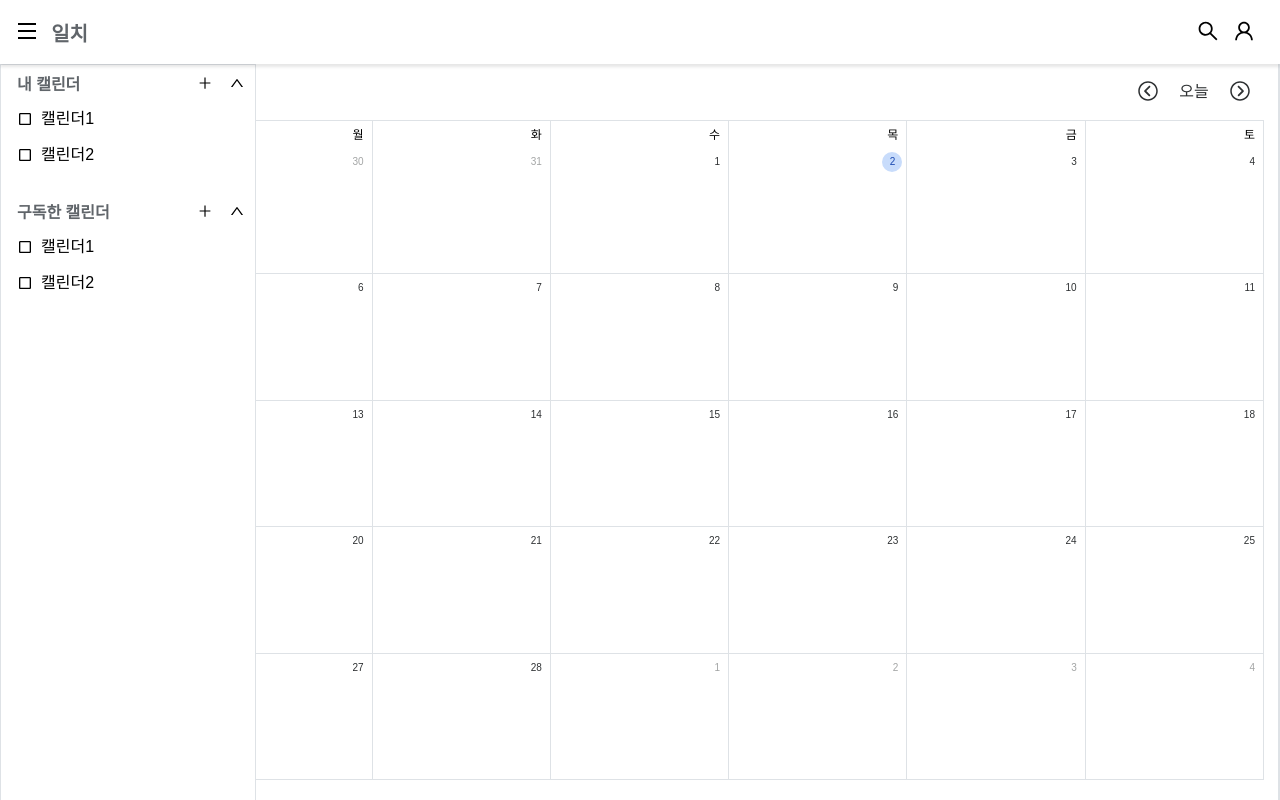
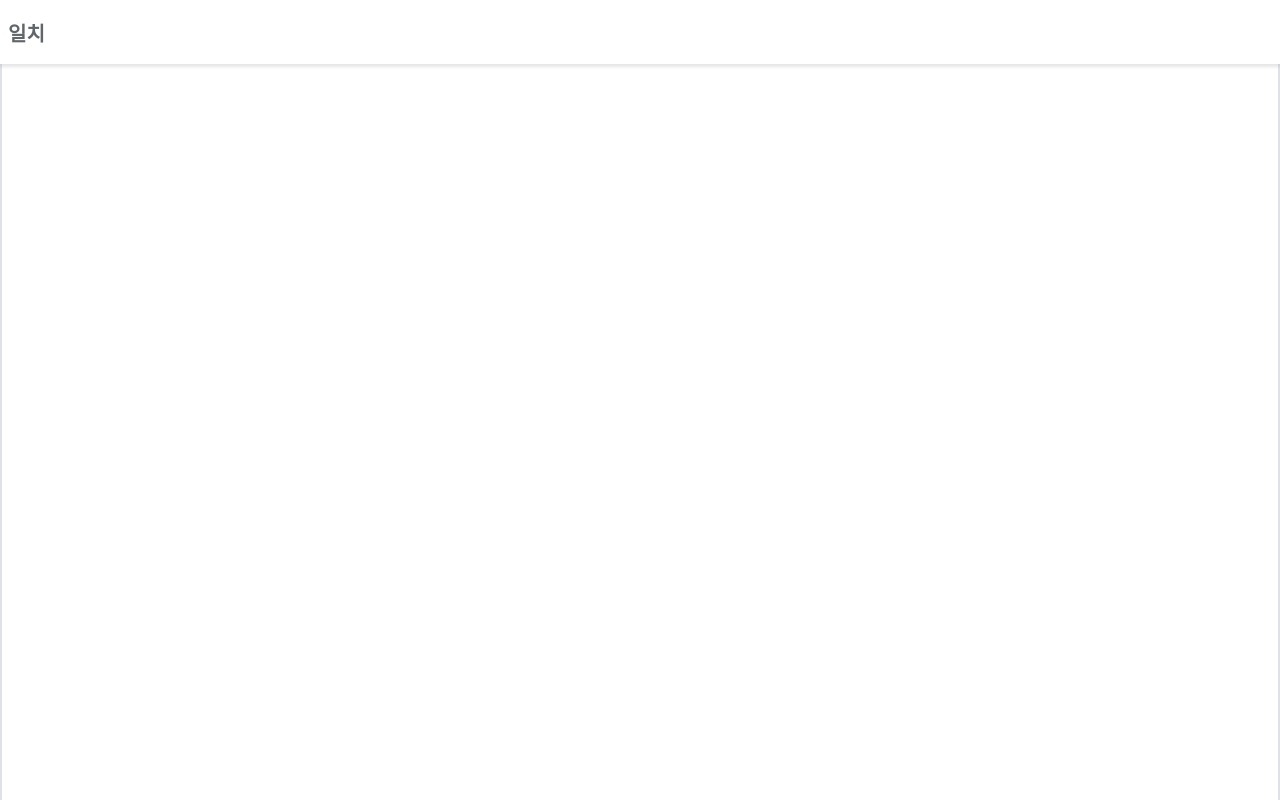
Before and after one commit to aksmf1442/schedule-management-project, a React (Create React App) app in the folder frontend/: page / in a window 1280 px wide. Built offline with nearby package versions, Linux system fonts and the light colour scheme.

Commit message:
[#42] feat: 임시로 만들어둔 userState를 통해 캘린더 화면 및 헤더의 메뉴를 보여줄지에 대한 여부 선택

```diff
--- a/frontend/src/components/header/Header.jsx
+++ b/frontend/src/components/header/Header.jsx
@@ -1,6 +1,6 @@
 import styled, { css } from 'styled-components';
 import { useNavigate } from 'react-router-dom';
-import { useSetRecoilState } from 'recoil';
+import { useRecoilValue, useSetRecoilState } from 'recoil';
 import sideBarState from '../../recoil/sideBarState';
 import searchBarState from '../../recoil/searchBarState';
 import Button from '../common/Button';
@@ -11,6 +11,7 @@ import { AiOutlineUser, AiOutlineSearch } from 'react-icons/ai';
 import ModalPortal from '../common/ModalPortal';
 import useToggle from '../../hooks/useToggle';
 import Profile from '../profile/Profile';
+import userState from '../../recoil/userState';
 
 const Container = styled.div`
 	${({ theme }) => theme.flex.row}
@@ -57,6 +58,8 @@ const sideBarButtonStyle = css`
 `;
 
 function Header() {
+	const accessToken = useRecoilValue(userState);
+
 	const navigate = useNavigate();
 	const setSideBarOpen = useSetRecoilState(sideBarState);
 	const setSearchBarOpen = useSetRecoilState(searchBarState);
@@ -83,17 +86,20 @@ function Header() {
 		<>
 			<Container>
 				<Contents>
+					{accessToken && (
 						<Content>
 							<Button css={sideBarButtonStyle} onClick={handleSideBarOpen}>
 								<RiMenuFill size={24} />
 							</Button>
 						</Content>
+					)}
 					<Content>
 						<Button onClick={handleClickHomeButton}>
 							<ContentButtonText>일치</ContentButtonText>
 						</Button>
 					</Content>
 				</Contents>
+				{accessToken && (
 					<Contents>
 						<Content>
 							<Button onClick={handleSearchBarOpen}>
@@ -106,6 +112,7 @@ function Header() {
 							</Button>
 						</Content>
 					</Contents>
+				)}
 			</Container>
 			<ModalPortal
 				isOpen={isProfileModalOpen}
--- a/frontend/src/components/sidebar/SideBar.jsx
+++ b/frontend/src/components/sidebar/SideBar.jsx
@@ -6,6 +6,7 @@ import sideBarState from '../../recoil/sideBarState';
 import Calendars from './calendar/Calendars';
 import SubscribeCalendarAdder from './calendar/SubscribeCalendarAdder';
 import MyCalendarAdder from './calendar/MyCalendarAdder';
+import userState from '../../recoil/userState';
 
 const Container = styled.div`
 	overflow: hidden;
@@ -39,10 +40,11 @@ const listStyle = css`
 `;
 
 function SideBar() {
+	const accessToken = useRecoilValue(userState);
 	const isSideBarOpen = useRecoilValue(sideBarState);
 
 	return (
-		<Container isSideBarOpen={isSideBarOpen}>
+		<Container isSideBarOpen={accessToken && isSideBarOpen}>
 			<Calendars css={listStyle} AdderModal={MyCalendarAdder}>
 				내 캘린더
 			</Calendars>
--- a/frontend/src/components/sidebar/calendar/SubsribeSearchControl.jsx
+++ b/frontend/src/components/sidebar/calendar/SubsribeSearchControl.jsx
@@ -107,6 +107,7 @@ const SearchResult = styled.span`
 
 const subscribeButtonStyle = css`
 	width: 18rem;
+
 	color: ${({ theme }) => theme.colors.BLUE};
 	${({ theme }) => theme.buttons.save}
 	font-weight: 700;
--- a/frontend/src/pages/CalendarPage.jsx
+++ b/frontend/src/pages/CalendarPage.jsx
@@ -4,6 +4,7 @@ import Calendar from '../components/calendar/Calendar';
 import sideBarState from '../recoil/sideBarState';
 import { useRecoilValue } from 'recoil';
 import searchBarState from '../recoil/searchBarState';
+import userState from '../recoil/userState';
 
 const Container = styled.div`
 	overflow-y: auto;
@@ -21,12 +22,13 @@ const Container = styled.div`
 `;
 
 function CalendarPage() {
+	const accessToken = useRecoilValue(userState);
 	const isSideBarOpen = useRecoilValue(sideBarState);
 	const isSearchBarOpen = useRecoilValue(searchBarState);
 
 	return (
-		<Container isSideBarOpen={isSideBarOpen} isSearchBarOpen={isSearchBarOpen}>
-			<Calendar />
+		<Container isSideBarOpen={accessToken && isSideBarOpen} isSearchBarOpen={isSearchBarOpen}>
+			{accessToken && <Calendar />}
 		</Container>
 	);
 }
--- /dev/null
+++ b/frontend/src/recoil/userState.js
@@ -0,0 +1,8 @@
+import { atom } from 'recoil';
+
+const userState = atom({
+	key: 'userState',
+	default: false,
+});
+
+export default userState;
```
Lines whose indentation alone changed are shown as unchanged.
